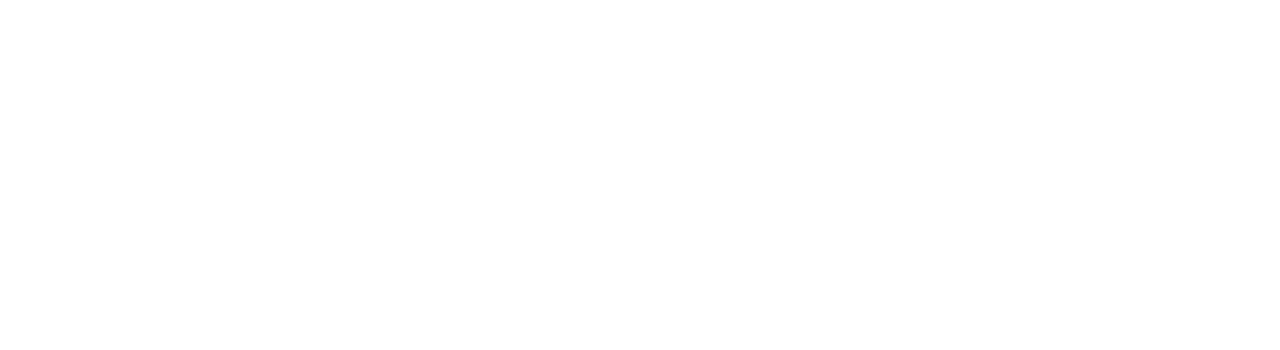
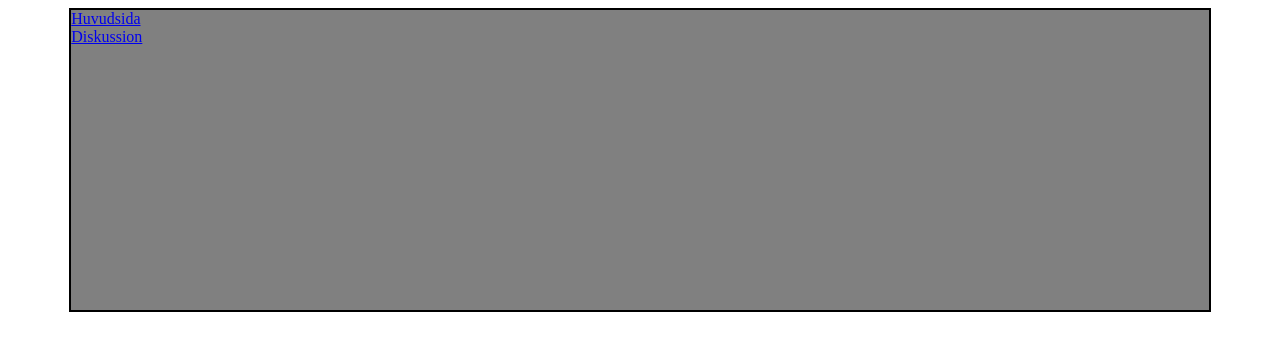
Before and after one commit to AlexanderHajt0/Wikipedia-klon, a plain HTML site: page index.html in a window 1280 px wide. Drawn offline with Linux system fonts and the light colour scheme.

Commit message:
grid
började lite med grid

```diff
--- a/index.html
+++ b/index.html
@@ -3,11 +3,20 @@
   <head>
     <meta charset="utf-8">
     <title>Alexanders Wikipedia klon</title>
+    <link rel="stylesheet" href="style.css">
   </head>
 
   <body>
-    <nav>
+    <header>
+      <nav>
+        <div class="navButton">
+          <a href="#">Huvudsida</a>
+        </div>
+        <div class="navButton">
+          <a href="#">Diskussion</a>
 
-    </nav>
+        </div>
+      </nav>
+    </header>
   </body>
 </html>
--- a/style.css
+++ b/style.css
@@ -0,0 +1,13 @@
+header{
+  background-color: grey;
+  width: 90%;
+  border: 2px solid black;
+  margin: auto;
+  display: grid;
+  /*grid-template-columns: 20% 40% 40%;*/
+  grid-template-columns: 1fr 2fr 2fr;
+  grid-template-rows: 200px 100px;
+}
+nav{
+
+}
```
